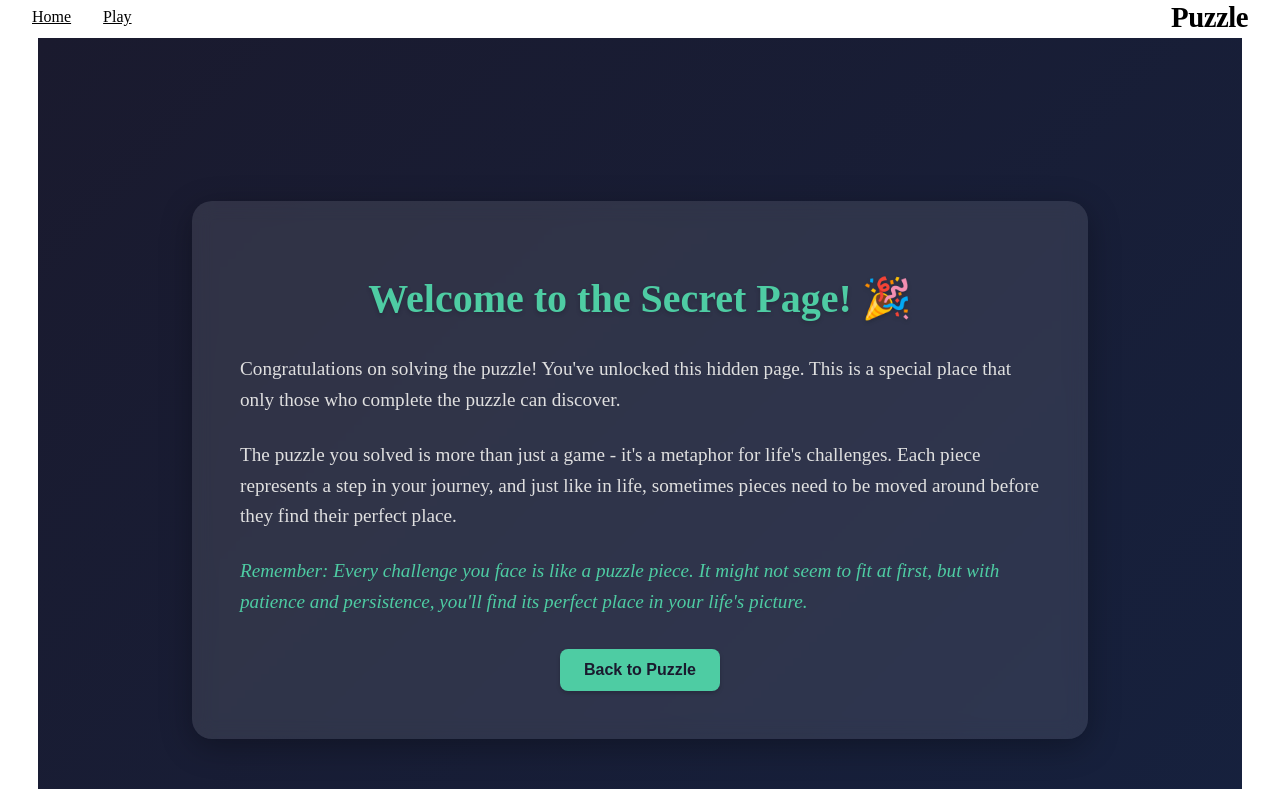
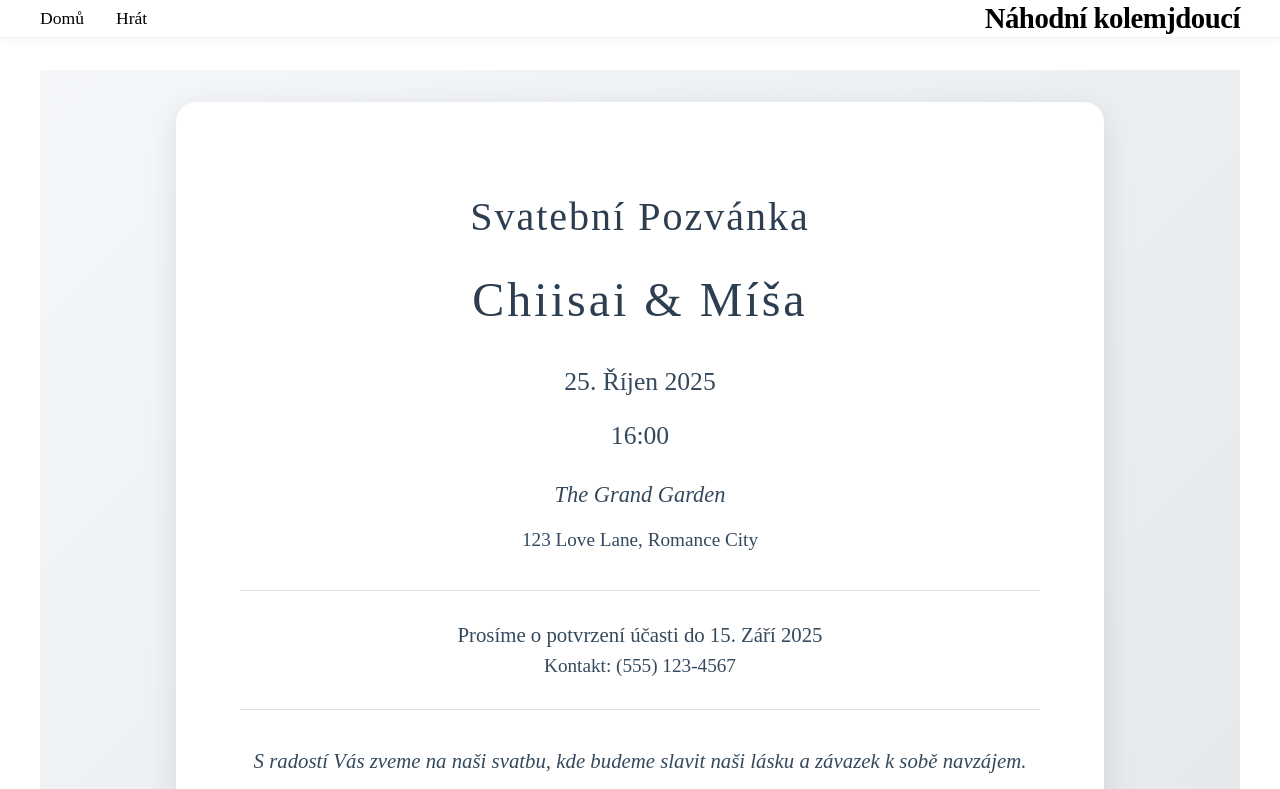
Before and after one commit to Hreeik/puzzle-app, a React (Vite) app: page /secret in a window 1280 px wide. Shown: the top 789 px of the page. Built offline with nearby package versions, Linux system fonts and the light colour scheme.

Commit message:
Update: Translated UI to Czech, added wedding invitation and additional info pages

```diff
--- a/index.html
+++ b/index.html
@@ -3,7 +3,7 @@
   <head>
     <meta charset="UTF-8" />
     <meta name="viewport" content="width=device-width, initial-scale=1.0" />
-    <title>Puzzle App</title>
+    <title>Náhodní kolemjdoucí</title>
   </head>
   <body>
     <div id="root"></div>
--- a/src/App.css
+++ b/src/App.css
@@ -6,8 +6,13 @@
 
 .main-content {
     flex: 1;
-    padding-top: calc(var(--header-height) + 20px);
-    padding-bottom: 20px;
+    padding: 2rem 0;
+}
+
+.container {
+    max-width: 1200px;
+    margin: 0 auto;
+    padding: 0 1rem;
 }
 
 /* Add some basic page transitions */
--- a/src/App.tsx
+++ b/src/App.tsx
@@ -1,11 +1,13 @@
+import { FC } from 'react';
 import { BrowserRouter as Router, Routes, Route } from 'react-router-dom';
 import Header from './components/Header';
 import Home from './pages/Home';
 import Puzzle from './pages/Puzzle';
 import Secret from './components/Secret';
+import AdditionalInfo from './components/AdditionalInfo';
 import './App.css';
 
-const App = () => {
+const App: FC = () => {
     return (
         <Router>
             <div className="app">
@@ -16,12 +18,13 @@ const App = () => {
                             <Route path="/" element={<Home />} />
                             <Route path="/puzzle" element={<Puzzle />} />
                             <Route path="/secret" element={<Secret />} />
+                            <Route path="/additional-info" element={<AdditionalInfo />} />
                         </Routes>
                     </div>
                 </main>
             </div>
         </Router>
     );
-}
+};
 
 export default App;
--- /dev/null
+++ b/src/components/AdditionalInfo.css
@@ -0,0 +1,106 @@
+.additional-info-container {
+    min-height: 100vh;
+    display: flex;
+    flex-direction: column;
+    align-items: center;
+    padding: 2rem;
+    background: linear-gradient(135deg, #f5f7fa 0%, #e4e8eb 100%);
+    color: #2c3e50;
+}
+
+.additional-info-content {
+    max-width: 800px;
+    background: #fff;
+    padding: 4rem;
+    border-radius: 20px;
+    box-shadow: 0 8px 32px rgba(0, 0, 0, 0.1);
+    animation: fadeIn 0.5s ease-out;
+}
+
+.info-section {
+    margin-bottom: 3rem;
+    padding-bottom: 2rem;
+    border-bottom: 1px solid #e0e0e0;
+}
+
+.info-section:last-child {
+    border-bottom: none;
+    margin-bottom: 0;
+    padding-bottom: 0;
+}
+
+.info-section h2 {
+    font-family: 'Playfair Display', serif;
+    font-size: 1.8rem;
+    color: #2c3e50;
+    margin-bottom: 1.5rem;
+    font-weight: 400;
+    letter-spacing: 1px;
+}
+
+.info-section p {
+    font-family: 'Cormorant Garamond', serif;
+    font-size: 1.3rem;
+    line-height: 1.8;
+    color: #34495e;
+    margin-bottom: 1rem;
+}
+
+.info-section ul {
+    list-style: none;
+    padding: 0;
+    margin: 1rem 0;
+}
+
+.info-section li {
+    font-family: 'Cormorant Garamond', serif;
+    font-size: 1.3rem;
+    line-height: 1.8;
+    color: #34495e;
+    margin-bottom: 0.5rem;
+    padding-left: 1.5rem;
+    position: relative;
+}
+
+.info-section li::before {
+    content: "•";
+    position: absolute;
+    left: 0;
+    color: #2c3e50;
+}
+
+.additional-info-nav {
+    width: 100%;
+    max-width: 800px;
+    margin-bottom: 2rem;
+    display: flex;
+    gap: 1rem;
+    justify-content: flex-start;
+}
+
+.nav-link {
+    color: #8B4513;
+    text-decoration: none;
+    font-size: 1.1rem;
+    padding: 0.5rem 1rem;
+    border: 2px solid #8B4513;
+    border-radius: 25px;
+    transition: all 0.3s ease;
+    display: inline-block;
+}
+
+.nav-link:hover {
+    background-color: #8B4513;
+    color: #FFF8E1;
+}
+
+@keyframes fadeIn {
+    from {
+        opacity: 0;
+        transform: translateY(20px);
+    }
+    to {
+        opacity: 1;
+        transform: translateY(0);
+    }
+}
--- /dev/null
+++ b/src/components/AdditionalInfo.tsx
@@ -0,0 +1,82 @@
+import { FC } from 'react';
+import { Link } from 'react-router-dom';
+import './AdditionalInfo.css';
+
+const AdditionalInfo: FC = () => {
+    return (
+        <div className="additional-info-container">
+            <div className="additional-info-content">
+                <section className="info-section">
+                    <h2>📍 Kde</h2>
+                    <p>
+                        Svatba se bude konat [doplnit místo svatby].<br />
+                        Obřad proběhne přímo na místě / na adrese [doplnit adresu].<br />
+                        Na místě bude také hostina a večerní oslava, takže se nemusíte nikam přesouvat.
+                    </p>
+                </section>
+
+                <section className="info-section">
+                    <h2>📅 Kdy</h2>
+                    <p>
+                        Budeme se brát v sobotu 25. října 2025.<br /><br />
+                        Přesný čas obřadu ještě upřesníme, ale počítejte přibližně s odpoledními hodinami.<br />
+                        Prosíme, dorazte alespoň 30 minut předem, ať máme čas se přivítat (a doladit poslední detaily 😊).
+                    </p>
+                </section>
+
+                <section className="info-section">
+                    <h2>👗 Jak se obléct</h2>
+                    <p>
+                        Rádi bychom vás poprosili o [např. formální / polofomální / slavnostní ale pohodlný] dresscode.<br /><br />
+                        Pro pány: oblek nebo košile a kalhoty.<br />
+                        Pro dámy: šaty, sukně nebo slavnostnější outfit.<br /><br />
+                        Nemusíte nic přehánět – hlavně se cítit dobře!<br />
+                        Pokud plánujete podpatky, vezměte prosím v potaz terén (tráva, dlažba, …).
+                    </p>
+                </section>
+
+                <section className="info-section">
+                    <h2>🎁 Dary</h2>
+                    <p>
+                        Vaše přítomnost je pro nás ten největší dárek.<br />
+                        Pokud byste nám ale přeci jen chtěli něco darovat, budeme rádi za [doplnit: finanční příspěvek / konkrétní přání / dar ve formě zážitku / libovolný nápad od srdce].<br /><br />
+                        Případně jsme připravili jednoduchý seznam přání, který najdete [odkaz na seznam / kontakt].
+                    </p>
+                </section>
+
+                <section className="info-section">
+                    <h2>⏰ Harmonogram dne</h2>
+                    <p>
+                        Příkladný harmonogram můžeš upravit podle potřeb:
+                    </p>
+                    <ul>
+                        <li>13:30 – příjezd hostů</li>
+                        <li>14:00 – svatební obřad</li>
+                        <li>15:00 – focení a welcome drink</li>
+                        <li>16:00 – sváteční oběd</li>
+                        <li>18:00 – krájení dortu</li>
+                        <li>19:00 – první tanec a večerní zábava</li>
+                        <li>22:00 – půlnoční překvapení</li>
+                    </ul>
+                    <p>(Přesné časy se ještě mohou změnit, ale dáme vám včas vědět.)</p>
+                </section>
+
+                <section className="info-section">
+                    <h2>🛏 Přespání a ubytování</h2>
+                    <p>
+                        Na místě je možnost přespání pro omezený počet lidí.<br />
+                        Pokud máte zájem o ubytování, napište nám co nejdříve – budeme ubytování řešit podle pořadí.<br /><br />
+                        Další možností je ubytovat se v okolí – doporučujeme například:
+                    </p>
+                    <ul>
+                        <li>[Název hotelu 1] – [vzdálenost od místa]</li>
+                        <li>[Název penzionu 2] – [vzdálenost od místa]</li>
+                    </ul>
+                    <p>(Pokud pojedete autem a neplánujete pít, lze se večer i vracet domů – bude zajištěno parkování.)</p>
+                </section>
+            </div>
+        </div>
+    );
+};
+
+export default AdditionalInfo;
--- a/src/components/Header.css
+++ b/src/components/Header.css
@@ -1,14 +1,14 @@
 .header {
     background-color: rgba(255, 255, 255, 0.95);
     backdrop-filter: blur(10px);
-    box-shadow: var(--box-shadow);
+    box-shadow: 0 2px 10px rgba(0, 0, 0, 0.05);
     height: var(--header-height);
     position: fixed;
     top: 0;
     left: 0;
     right: 0;
     z-index: 1000;
-    border-bottom: 1px solid rgba(255, 255, 255, 0.1);
+    border-bottom: 1px solid rgba(0, 0, 0, 0.05);
 }
 
 .header-container {
@@ -21,12 +21,12 @@
 
 .logo {
     font-size: 1.8rem;
-    font-weight: 800;
+    font-weight: 600;
     letter-spacing: -0.5px;
 }
 
 .logo-text {
-    color: var(--text-color);
+    color: #000;
     transition: opacity 0.3s ease;
 }
 
@@ -39,39 +39,46 @@
     gap: 2rem;
 }
 
-.nav-link {
-    color: var(--text-color);
+.header-nav-link {
+    color: #000;
     font-weight: 500;
-    font-size: 1rem;
+    font-size: 1.1rem;
     padding: 0.5rem 0;
+    transition: all 0.3s ease;
+    text-decoration: none;
     position: relative;
-    transition: all 0.3s ease;
+    border: none;
+    background: none;
 }
 
-.nav-link::after {
+.header-nav-link::after {
     content: '';
     position: absolute;
     bottom: 0;
     left: 0;
     width: 0;
     height: 2px;
-    background: linear-gradient(135deg, var(--gradient-start), var(--gradient-end));
+    background-color: #000;
     transition: width 0.3s ease;
 }
 
-.nav-link:hover {
-    color: var(--primary-color);
+.header-nav-link:hover {
+    color: #000;
+    background: none;
+    border: none;
 }
 
-.nav-link:hover::after {
+.header-nav-link:hover::after {
     width: 100%;
 }
 
-.nav-link.active {
-    color: var(--primary-color);
+.header-nav-link.active {
+    color: #000;
+    background: none;
+    border: none;
 }
 
-.nav-link.active::after {
+.header-nav-link.active::after {
     width: 100%;
 }
 
--- a/src/components/Header.tsx
+++ b/src/components/Header.tsx
@@ -10,19 +10,19 @@ const Header = () => {
                 <nav className="nav">
                     <Link
                         to="/"
-                        className={`nav-link ${location.pathname === '/' ? 'active' : ''}`}
+                        className={`header-nav-link ${location.pathname === '/' ? 'active' : ''}`}
                     >
-                        Home
+                        Domů
                     </Link>
                     <Link
                         to="/puzzle"
-                        className={`nav-link ${location.pathname === '/puzzle' ? 'active' : ''}`}
+                        className={`header-nav-link ${location.pathname === '/puzzle' ? 'active' : ''}`}
                     >
-                        Play
+                        Hrát
                     </Link>
                 </nav>
                 <div className="logo">
-                    <span className="logo-text">Puzzle</span>
+                    <span className="logo-text">Náhodní kolemjdoucí</span>
                 </div>
             </div>
         </header>
--- a/src/components/Secret.css
+++ b/src/components/Secret.css
@@ -1,74 +1,143 @@
 .secret-container {
     min-height: 100vh;
     display: flex;
-    justify-content: center;
+    flex-direction: column;
     align-items: center;
     padding: 2rem;
-    background: linear-gradient(135deg, #1a1a2e 0%, #16213e 100%);
-    color: #fff;
+    background: linear-gradient(135deg, #f5f7fa 0%, #e4e8eb 100%);
+    color: #2c3e50;
+}
+
+.secret-nav {
+    width: 100%;
+    max-width: 800px;
+    margin-bottom: 2rem;
+    display: flex;
+    gap: 1rem;
+    justify-content: flex-start;
+}
+
+.nav-link {
+    color: #8B4513;
+    text-decoration: none;
+    font-size: 1.1rem;
+    padding: 0.5rem 1rem;
+    border: 2px solid #8B4513;
+    border-radius: 25px;
+    transition: all 0.3s ease;
+    display: inline-block;
+}
+
+.nav-link:hover {
+    background-color: #8B4513;
+    color: #FFF8E1;
 }
 
 .secret-content {
     max-width: 800px;
-    background: rgba(255, 255, 255, 0.1);
-    backdrop-filter: blur(10px);
-    padding: 3rem;
+    background: #fff;
+    padding: 4rem;
     border-radius: 20px;
-    box-shadow: 0 8px 32px rgba(0, 0, 0, 0.3);
+    box-shadow: 0 8px 32px rgba(0, 0, 0, 0.1);
     animation: fadeIn 0.5s ease-out;
+    text-align: center;
 }
 
-.secret-content h1 {
-    font-size: 2.5rem;
-    margin-bottom: 2rem;
-    text-align: center;
-    color: #4ecca3;
-    text-shadow: 0 2px 4px rgba(0, 0, 0, 0.2);
-}
-
-.secret-text {
+.wedding-invitation {
     margin-bottom: 2rem;
 }
 
-.secret-text p {
-    font-size: 1.2rem;
-    line-height: 1.6;
-    margin-bottom: 1.5rem;
-    color: #e0e0e0;
+.wedding-invitation h1 {
+    font-family: 'Playfair Display', serif;
+    font-size: 2.5rem;
+    color: #2c3e50;
+    margin-bottom: 2rem;
+    font-weight: 400;
+    letter-spacing: 2px;
 }
 
-.secret-text p:last-child {
-    margin-bottom: 0;
-    font-style: italic;
-    color: #4ecca3;
+.couple-names h2 {
+    font-family: 'Playfair Display', serif;
+    font-size: 3rem;
+    color: #2c3e50;
+    margin: 1rem 0 2rem;
+    font-weight: 400;
+    letter-spacing: 3px;
 }
 
-.back-button {
-    background-color: #4ecca3;
-    color: #1a1a2e;
-    border: none;
-    padding: 12px 24px;
-    border-radius: 8px;
-    font-size: 16px;
-    font-weight: 600;
-    cursor: pointer;
-    transition: all 0.2s ease;
-    display: block;
-    margin: 0 auto;
-    min-width: 150px;
-    box-shadow: 0 2px 4px rgba(0, 0, 0, 0.2);
+.invitation-details {
+    margin: 2rem 0;
+    line-height: 1.8;
 }
 
-.back-button:hover {
-    background-color: #45b392;
-    transform: translateY(-1px);
-    box-shadow: 0 4px 8px rgba(0, 0, 0, 0.3);
+.invitation-details p {
+    font-family: 'Cormorant Garamond', serif;
+    font-size: 1.4rem;
+    color: #34495e;
+    margin: 0.5rem 0;
 }
 
-.back-button:active {
-    background-color: #3d9f82;
-    transform: translateY(0);
-    box-shadow: 0 2px 4px rgba(0, 0, 0, 0.2);
+.date, .time {
+    font-size: 1.6rem !important;
+    font-weight: 500;
+}
+
+.location {
+    font-style: italic;
+    margin-top: 1rem !important;
+}
+
+.address {
+    font-size: 1.2rem !important;
+    color: #7f8c8d;
+}
+
+.rsvp-section {
+    margin: 2rem 0;
+    padding: 1.5rem;
+    border-top: 1px solid #e0e0e0;
+    border-bottom: 1px solid #e0e0e0;
+}
+
+.rsvp-section p {
+    font-family: 'Cormorant Garamond', serif;
+    font-size: 1.3rem;
+    color: #34495e;
+    margin: 0.5rem 0;
+}
+
+.contact {
+    font-size: 1.2rem !important;
+    color: #7f8c8d;
+}
+
+.message {
+    margin: 2rem 0;
+    font-family: 'Cormorant Garamond', serif;
+    font-size: 1.3rem;
+    line-height: 1.8;
+    color: #34495e;
+    font-style: italic;
+}
+
+.additional-info-link {
+    margin-top: 2rem;
+    text-align: center;
+}
+
+.additional-info-link a {
+    color: #8B4513;
+    text-decoration: none;
+    font-size: 1.1rem;
+    padding: 0.5rem 1rem;
+    border: 2px solid #8B4513;
+    border-radius: 25px;
+    transition: all 0.3s ease;
+}
+
+.additional-info-link a:hover {
+    background-color: #8B4513;
+    color: #FFF8E1;
 }
 
 @keyframes fadeIn {
--- a/src/components/Secret.tsx
+++ b/src/components/Secret.tsx
@@ -1,35 +1,37 @@
 import { FC } from 'react';
-import { useNavigate } from 'react-router-dom';
+import { Link } from 'react-router-dom';
 import './Secret.css';
 
 const Secret: FC = () => {
-    const navigate = useNavigate();
-
     return (
         <div className="secret-container">
             <div className="secret-content">
-                <h1>Welcome to the Secret Page! 🎉</h1>
-                <div className="secret-text">
-                    <p>
-                        Congratulations on solving the puzzle! You've unlocked this hidden page.
-                        This is a special place that only those who complete the puzzle can discover.
-                    </p>
-                    <p>
-                        The puzzle you solved is more than just a game - it's a metaphor for life's challenges.
-                        Each piece represents a step in your journey, and just like in life, sometimes pieces
-                        need to be moved around before they find their perfect place.
-                    </p>
-                    <p>
-                        Remember: Every challenge you face is like a puzzle piece. It might not seem to fit at first,
-                        but with patience and persistence, you'll find its perfect place in your life's picture.
-                    </p>
+                <div className="wedding-invitation">
+                    <h1>Svatební Pozvánka</h1>
+                    <div className="couple-names">
+                        <h2>Chiisai & Míša</h2>
+                    </div>
+                    <div className="invitation-details">
+                        <p className="date">25. Říjen 2025</p>
+                        <p className="time">16:00</p>
+                        <p className="location">The Grand Garden</p>
+                        <p className="address">123 Love Lane, Romance City</p>
+                    </div>
+                    <div className="rsvp-section">
+                        <p>Prosíme o potvrzení účasti do 15. Září 2025</p>
+                        <p className="contact">Kontakt: (555) 123-4567</p>
+                    </div>
+                    <div className="message">
+                        <p>
+                            S radostí Vás zveme na naši svatbu,
+                            kde budeme slavit naši lásku a závazek k sobě navzájem.
+                            Vaše přítomnost by pro nás znamenala svět.
+                        </p>
+                    </div>
+                    <div className="additional-info-link">
+                        <Link to="/additional-info">Více informací</Link>
+                    </div>
                 </div>
-                <button
-                    className="back-button"
-                    onClick={() => navigate('/puzzle')}
-                >
-                    Back to Puzzle
-                </button>
             </div>
         </div>
     );
--- a/src/pages/Home.tsx
+++ b/src/pages/Home.tsx
@@ -4,7 +4,7 @@ import './Home.css';
 const Home: FC = () => {
     return (
         <div className="home-container">
-            <p>Click "Play" in the menu to start the game.</p>
+            <p>Klikněte na "Hrát" v menu pro začátek hry.</p>
         </div>
     );
 };
```
Also changed, not shown: src/components/PuzzleGame.css (+27 -10 lines), src/components/PuzzleGame.tsx (+33 -12 lines), src/assets/puzzle-image.jpg.
